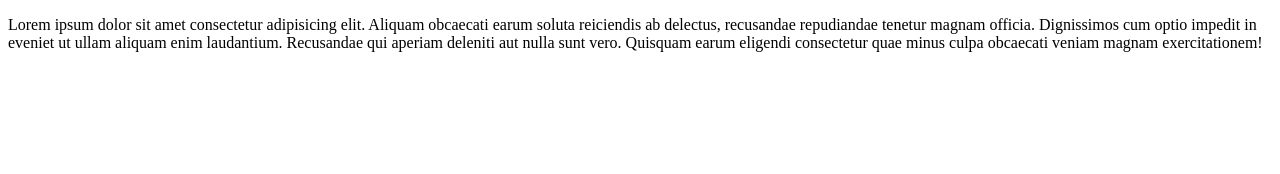
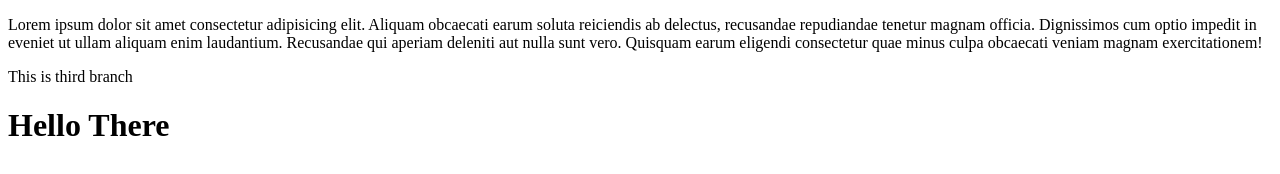
Before and after one commit to MdTaufiqurRahman/givesome, a plain HTML site: page index.html in a window 1280 px wide. Drawn offline with Linux system fonts and the light colour scheme.

Commit message:
third branch

```diff
--- a/index.html
+++ b/index.html
@@ -10,5 +10,7 @@
     <p>
         Lorem ipsum dolor sit amet consectetur adipisicing elit. Aliquam obcaecati earum soluta reiciendis ab delectus, recusandae repudiandae tenetur magnam officia. Dignissimos cum optio impedit in eveniet ut ullam aliquam enim laudantium. Recusandae qui aperiam deleniti aut nulla sunt vero. Quisquam earum eligendi consectetur quae minus culpa obcaecati veniam magnam exercitationem!
     </p>
+    <p>This is third branch</p>
+    <h1>Hello There</h1>
 </body>
 </html>
```
